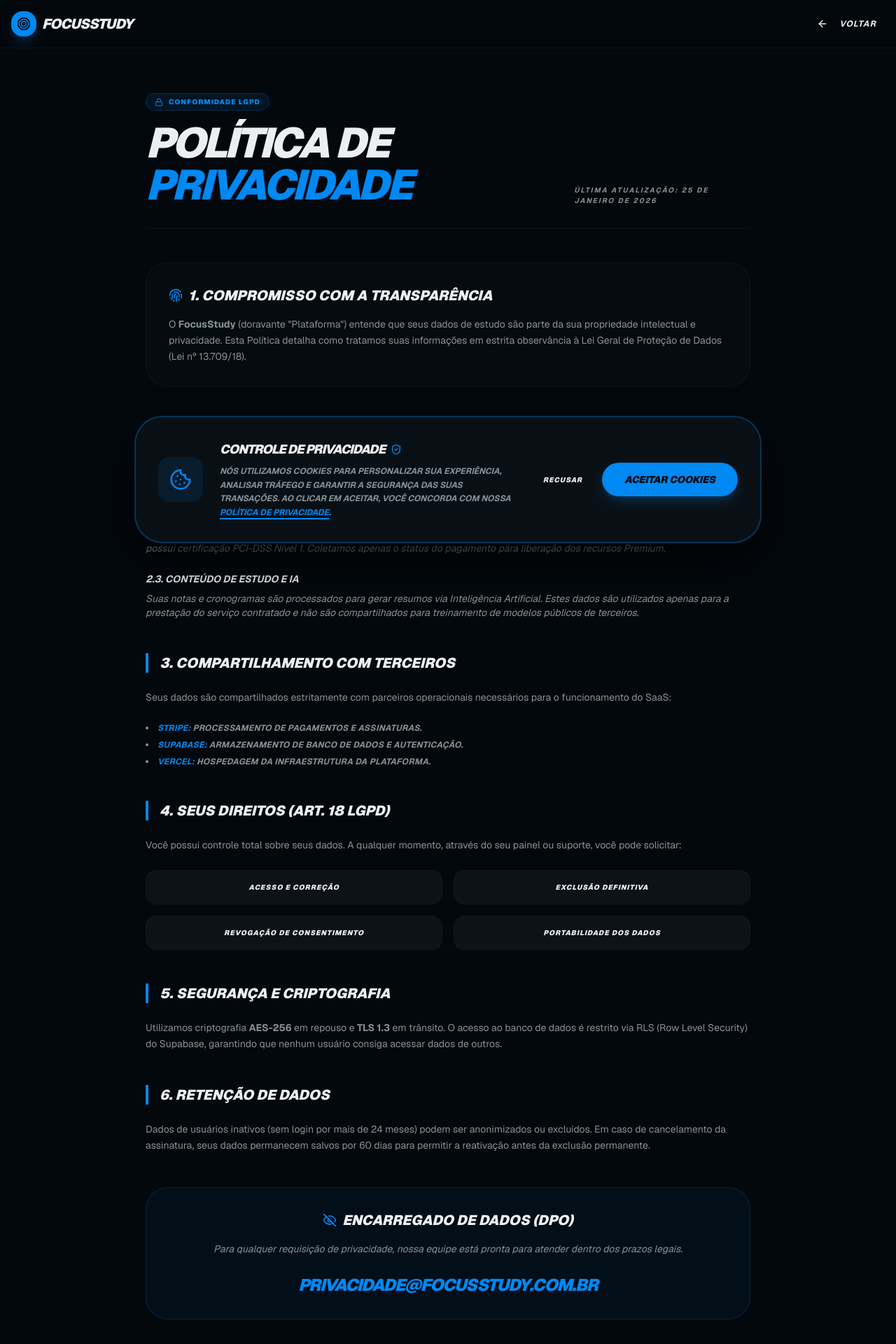
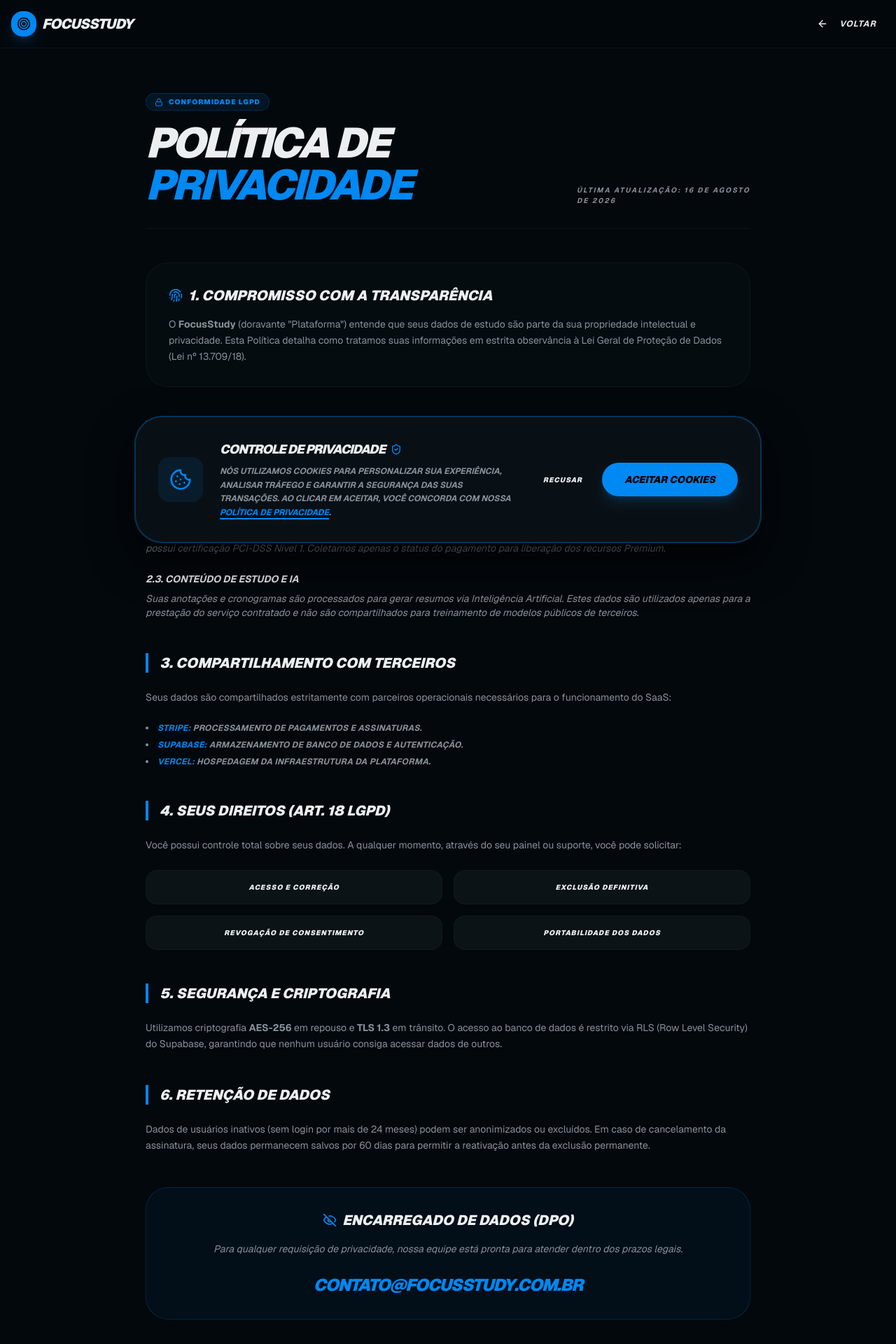
Before and after one commit to Rodrigopcosta/FocusStudy, a Next.js app: page /privacy in a window 1280 px wide. Shown: the top 1920 px of the page at 70% size. Built offline with nearby package versions, Linux system fonts and the light colour scheme.

Commit message:
fix: atualização informações sobre a plataforma e correção de e-mail de contato

```diff
--- a/app/faq/page.tsx
+++ b/app/faq/page.tsx
@@ -37,7 +37,7 @@ const faqs = [
     category: 'INTELIGÊNCIA ARTIFICIAL',
     question: 'O uso da IA é ilimitado no plano pago?',
     answer:
-      'Não. Para proteger a plataforma de usos abusivos e garantir a qualidade para todos, aplicamos limites de créditos para resumos e flashcards. Esses limites são generosos e suficientes para uma rotina intensa de estudos.',
+      'Não. Para proteger a plataforma de usos abusivos e garantir a qualidade para todos, aplicamos limites: até 3 gerações de rotina de estudos por mês a partir de editais em PDF, além de créditos mensais para resumos e flashcards. Esses limites são generosos e suficientes para uma rotina intensa de estudos.',
   },
   {
     category: 'METODOLOGIA',
@@ -53,9 +53,9 @@ const faqs = [
   },
   {
     category: 'CANCELAMENTO',
-    question: 'É difícil cancelar o teste ou a assinatura?',
+    question: 'É difícil cancelar a assinatura?',
     answer:
-      'Absolutamente não. Você tem total autonomia para cancelar a renovação ou o seu período de teste com um clique no painel de Configurações. Sem chamados, sem e-mails, sem burocracia.',
+      'Absolutamente não. Você tem total autonomia para cancelar a renovação com um clique no painel de Configurações. Sem chamados, sem e-mails, sem burocracia. Seu acesso continua até o fim do período já pago.',
   },
   {
     category: 'SEGURANÇA',
@@ -124,8 +124,9 @@ export default function FAQPage() {
               Dúvidas <span className="text-primary">Frequentes</span>
             </h1>
             <p className="text-muted-foreground max-w-2xl mx-auto font-medium text-sm md:text-base leading-relaxed">
-              Transparência sobre nosso período de teste, uso de IA e segurança.
-              Experimente a ferramenta líder para concurseiros de elite.
+              Transparência sobre nossos planos, uso de IA e segurança. Comece
+              gratuitamente e evolua para o plano Pro quando estiver pronto para
+              ir além.
             </p>
           </div>
         </section>
--- a/app/privacy/page.tsx
+++ b/app/privacy/page.tsx
@@ -6,7 +6,7 @@ import { Target, ArrowLeft, Lock, Fingerprint, EyeOff } from 'lucide-react'
 import { Footer } from '@/components/landing/footer'
 
 export default function PrivacyPage() {
-  const lastUpdate = '25 de Janeiro de 2026'
+  const lastUpdate = '16 de Agosto de 2026'
 
   return (
     <div className="min-h-screen bg-background">
@@ -97,7 +97,7 @@ export default function PrivacyPage() {
                   2.3. Conteúdo de Estudo e IA
                 </h3>
                 <p className="text-muted-foreground text-sm italic">
-                  Suas notas e cronogramas são processados para gerar resumos
+                  Suas anotações e cronogramas são processados para gerar resumos
                   via Inteligência Artificial. Estes dados são utilizados apenas
                   para a prestação do serviço contratado e não são
                   compartilhados para treinamento de modelos públicos de
@@ -189,7 +189,7 @@ export default function PrivacyPage() {
               para atender dentro dos prazos legais.
             </p>
             <p className="text-primary font-black italic uppercase tracking-tighter text-xl md:text-2xl break-all">
-              privacidade@focusstudy.com.br
+              contato@focusstudy.com.br
             </p>
           </section>
         </div>
--- a/app/terms/page.tsx
+++ b/app/terms/page.tsx
@@ -178,7 +178,7 @@ export default function TermsPage() {
               Dúvidas Jurídicas? Entre em contato:
             </p>
             <p className="text-primary font-black italic uppercase tracking-tighter text-lg md:text-xl">
-              legal@focusstudy.com.br
+              contato@focusstudy.com.br
             </p>
           </footer>
         </div>
--- a/components/landing/footer.tsx
+++ b/components/landing/footer.tsx
@@ -40,7 +40,7 @@ export function Footer() {
             Privacidade
           </Link>
           <Link
-            href="mailto:suporte@focusstudy.com.br"
+            href="mailto:contato@focusstudy.com.br"
             className="hover:text-primary transition-colors italic cursor-pointer"
           >
             Suporte
--- a/components/landing/pricing-section.tsx
+++ b/components/landing/pricing-section.tsx
@@ -108,7 +108,10 @@ export function PricingSection() {
 
       <div className="max-w-7xl mx-auto relative z-10">
         <div className="text-center mb-16 md:mb-24 space-y-6">
-          <h2 className="text-4xl sm:text-5xl min-[1150px]:text-7xl font-extrabold italic uppercase tracking-tighter leading-[0.9] min-[1150px]:leading-tight">
+          <h2
+            className="text-4xl sm:text-5xl min-[1150px]:text-7xl font-extrabold italic uppercase tracking-tighter
+  leading-[1.1] sm:leading-none min-[1150px]:leading-tight"
+          >
             Estude com <br className="min-[1150px]:hidden" />
             <span className="text-primary italic">Inteligência</span> e{' '}
             <br className="min-[1150px]:hidden" />
@@ -220,7 +223,7 @@ export function PricingSection() {
 
                 {plan.name !== 'Starter' && (
                   <p className="text-[10px] text-center font-black text-primary tracking-[0.2em] uppercase">
-                    7 DIAS DE TESTE TOTALMENTE GRÁTIS
+                    Cancele quando quiser
                   </p>
                 )}
               </div>
```
